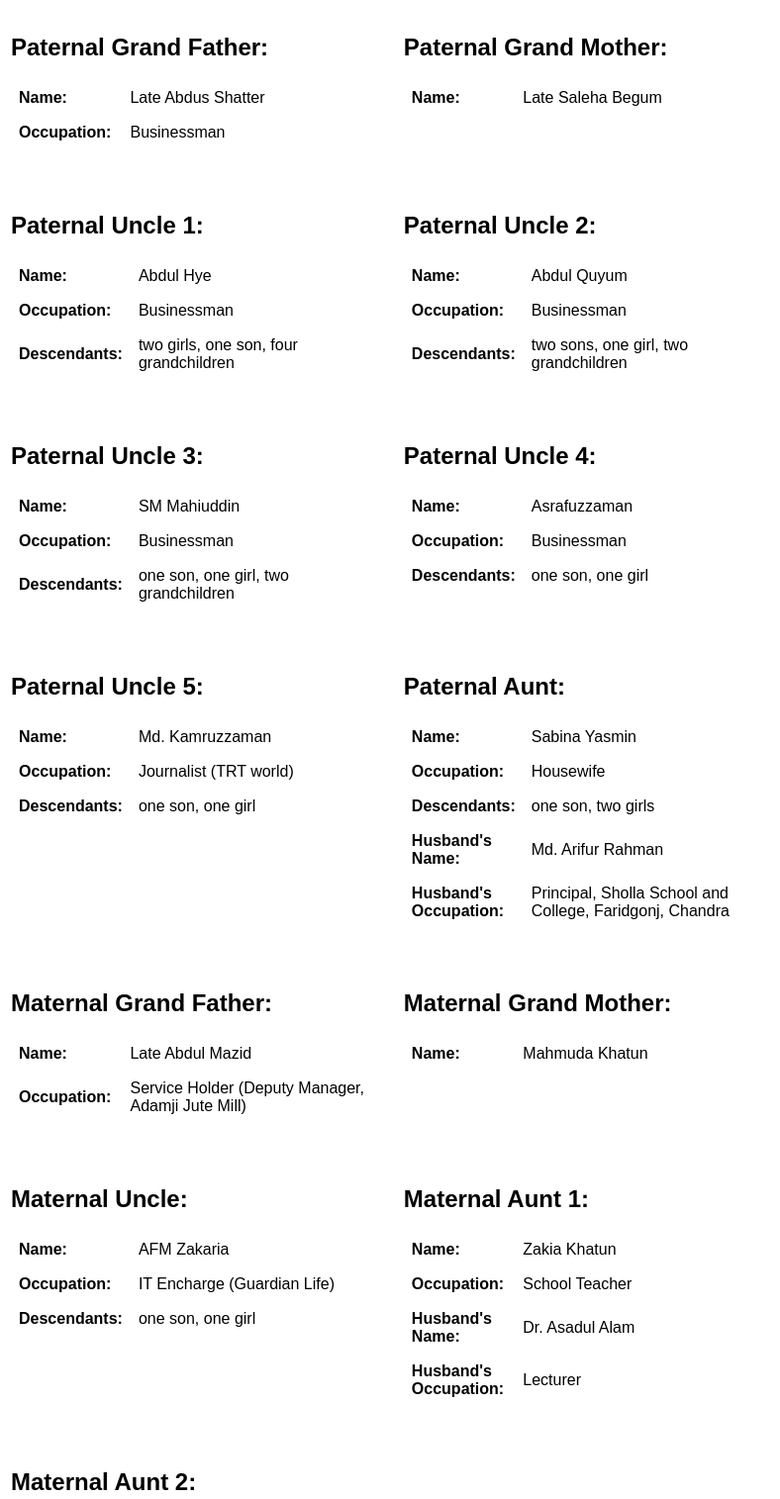
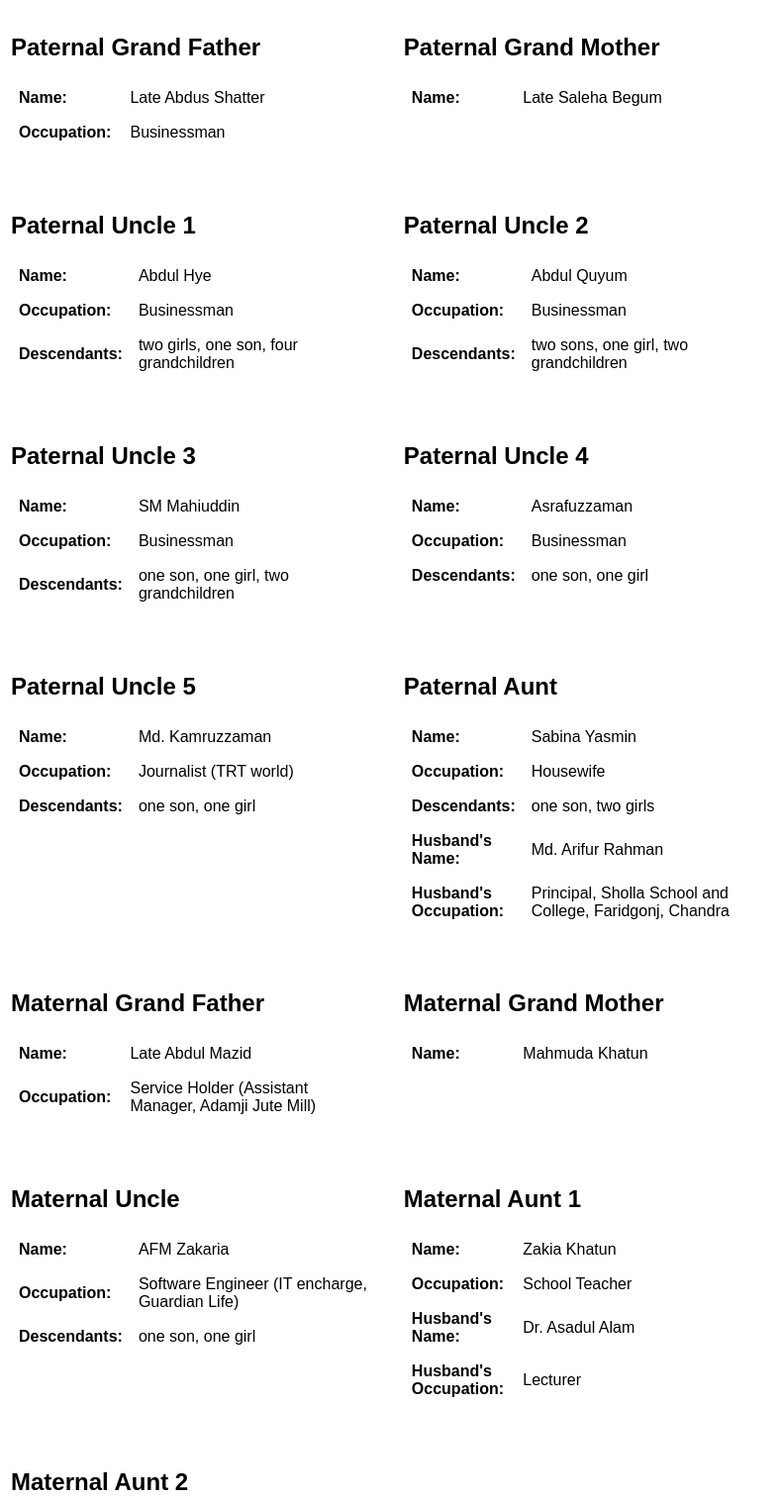
Before and after one commit to taqiTahmid1999/bio, a plain HTML site: page family.html in a window 1280 px wide. Shown: the part 969-2484 px from the top of the page at 99% size, without its empty margins (0-788 px from the left). Drawn offline with Linux system fonts and the light colour scheme.

Commit message:
Family Update 2

```diff
--- a/family.html
+++ b/family.html
@@ -71,7 +71,7 @@
                     </tr>
                     <tr>
                         <td>Occupation:</td>
-                        <td colspan="2">Registrar, Norther University of Business and Technology, Khulna</td>
+                        <td colspan="2">Registrar, Northern University of Business and Technology, Khulna</td>
                     </tr>
                     <tr>
                         <td>Present Address:</td>
@@ -175,11 +175,11 @@
                     </tr>
                     <tr>
                         <td>University:</td>
-                        <td colspan="2">University of Dhaka (Department of Journalism)</td>
+                        <td colspan="2">University of Dhaka (Department of Mass communication and Journalism )</td>
                     </tr>
                     <tr>
-                        <td>Age:</td>
-                        <td colspan="2">24</td>
+                        <td>Level:</td>
+                        <td colspan="2">Fourth Year</td>
                     </tr>
                     <tr>
                         <td>Native Place:</td>
@@ -189,7 +189,7 @@
             </div>
 
 <div class="family-member">
-    <h2>Paternal Grand Father:</h2>
+    <h2>Paternal Grand Father</h2>
     <table>
         <tr>
             <td>Name:</td>
@@ -203,7 +203,7 @@
 </div>
 
 <div class="family-member">
-    <h2>Paternal Grand Mother:</h2>
+    <h2>Paternal Grand Mother</h2>
     <table>
         <tr>
             <td>Name:</td>
@@ -213,7 +213,7 @@
 </div>
 
 <div class="family-member">
-    <h2>Paternal Uncle 1:</h2>
+    <h2>Paternal Uncle 1</h2>
     <table>
         <tr>
             <td>Name:</td>
@@ -230,7 +230,7 @@
     </table>
 </div>
 <div class="family-member">
-    <h2>Paternal Uncle 2:</h2>
+    <h2>Paternal Uncle 2</h2>
     <table>
         <tr>
             <td>Name:</td>
@@ -247,7 +247,7 @@
     </table>
 </div>
 <div class="family-member">
-    <h2>Paternal Uncle 3:</h2>
+    <h2>Paternal Uncle 3</h2>
     <table>
         <tr>
             <td>Name:</td>
@@ -265,7 +265,7 @@
 </div>
 
 <div class="family-member">
-    <h2>Paternal Uncle 4:</h2>
+    <h2>Paternal Uncle 4</h2>
     <table>
         <tr>
             <td>Name:</td>
@@ -283,7 +283,7 @@
 </div>
 
 <div class="family-member">
-    <h2>Paternal Uncle 5:</h2>
+    <h2>Paternal Uncle 5</h2>
     <table>
         <tr>
             <td>Name:</td>
@@ -300,7 +300,7 @@
     </table>
 </div>
 <div class="family-member">
-    <h2>Paternal Aunt:</h2>
+    <h2>Paternal Aunt</h2>
     <table>
         <tr>
             <td>Name:</td>
@@ -326,7 +326,7 @@
 </div>
 
 <div class="family-member">
-    <h2>Maternal Grand Father:</h2>
+    <h2>Maternal Grand Father</h2>
     <table>
         <tr>
             <td>Name:</td>
@@ -334,13 +334,13 @@
         </tr>
         <tr>
             <td>Occupation:</td>
-            <td>Service Holder (Deputy Manager, Adamji Jute Mill)</td>
+            <td>Service Holder (Assistant Manager, Adamji Jute Mill)</td>
         </tr>
     </table>
 </div>
 
 <div class="family-member">
-    <h2>Maternal Grand Mother:</h2>
+    <h2>Maternal Grand Mother</h2>
     <table>
         <tr>
             <td>Name:</td>
@@ -350,7 +350,7 @@
 </div>
 
 <div class="family-member">
-    <h2>Maternal Uncle:</h2>
+    <h2>Maternal Uncle</h2>
     <table>
         <tr>
             <td>Name:</td>
@@ -358,7 +358,7 @@
         </tr>
         <tr>
             <td>Occupation:</td>
-            <td>IT Encharge (Guardian Life)</td>
+            <td>Software Engineer (IT encharge, Guardian Life)</td>
         </tr>
         <tr>
             <td>Descendants:</td>
@@ -368,7 +368,7 @@
 </div>
 
 <div class="family-member">
-    <h2>Maternal Aunt 1:</h2>
+    <h2>Maternal Aunt 1</h2>
     <table>
         <tr>
             <td>Name:</td>
@@ -389,7 +389,7 @@
     </table>
 </div>
 <div class="family-member">
-    <h2>Maternal Aunt 2:</h2>
+    <h2>Maternal Aunt 2</h2>
     <table>
         <tr>
             <td>Name:</td>
```
Also changed, not shown: index.html (+1 -1 lines).
